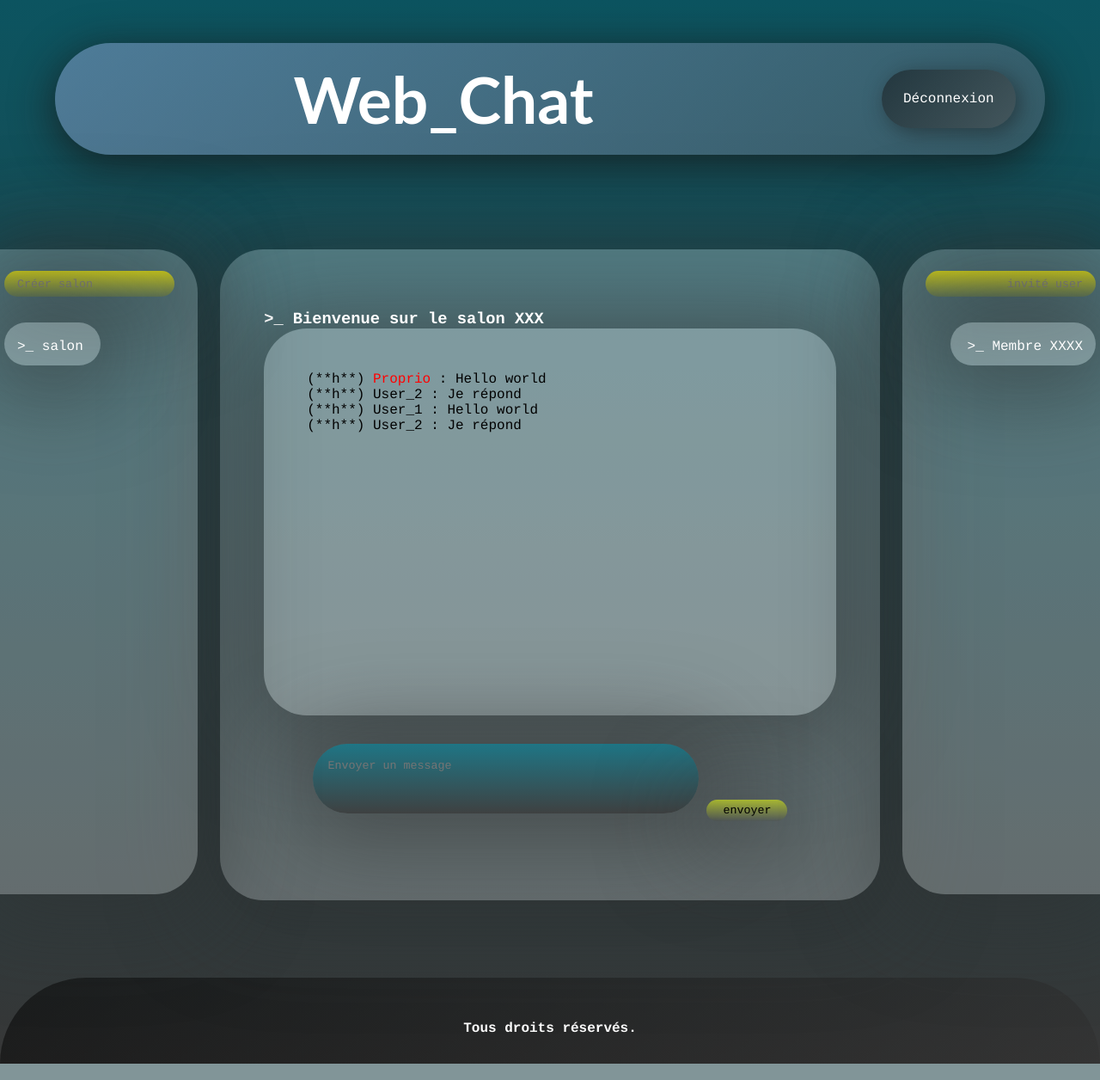
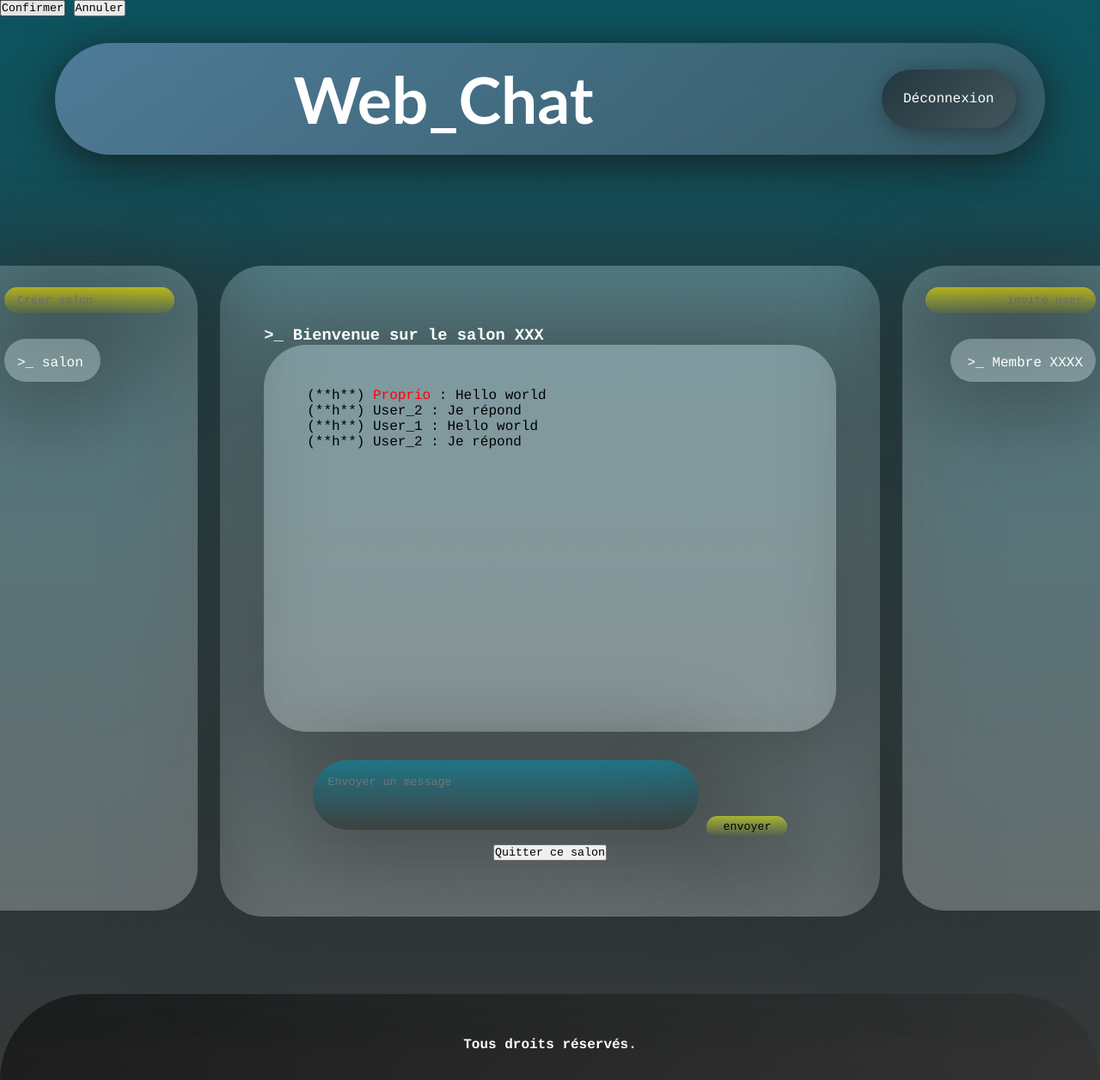
Before and after one commit to Transformot/web_project, a Django app: page /chat/ in a window 1280 px wide. Shown: the whole page at 86% size. Run offline with Django 4.2, Linux system fonts and the light colour scheme; some libraries are stand-ins or nearby versions.

Commit message:
Update chat.html
Ajout en htlm du boutton pour quitter un salon

```diff
--- a/web_project/templates/chat.html
+++ b/web_project/templates/chat.html
@@ -12,6 +12,15 @@
 
     </head>
     <body>
+
+        <div id="background">
+            <div class="confirm_pop_up" id="window">
+                <div id="button">
+                    <button class="confirm_btn" onclick="quit_channel()">Confirmer</button>
+                    <button class="cancel_btn" onclick="hide_window()">Annuler</button>
+                </div>
+            </div>
+        </div>
 
         <header>
             <div id="div_title">
@@ -50,6 +59,8 @@
                 <div id="barre_box">
                     <textarea id="barre_chat" placeholder="Envoyer un message"></textarea>
                     <input type="submit" name="envoie" value="envoyer" id="button_chat" />
+                    <button class="quit_channel" onclick="show_window()">Quitter ce salon</button>
+
                 </div>
             </div>
 
```
